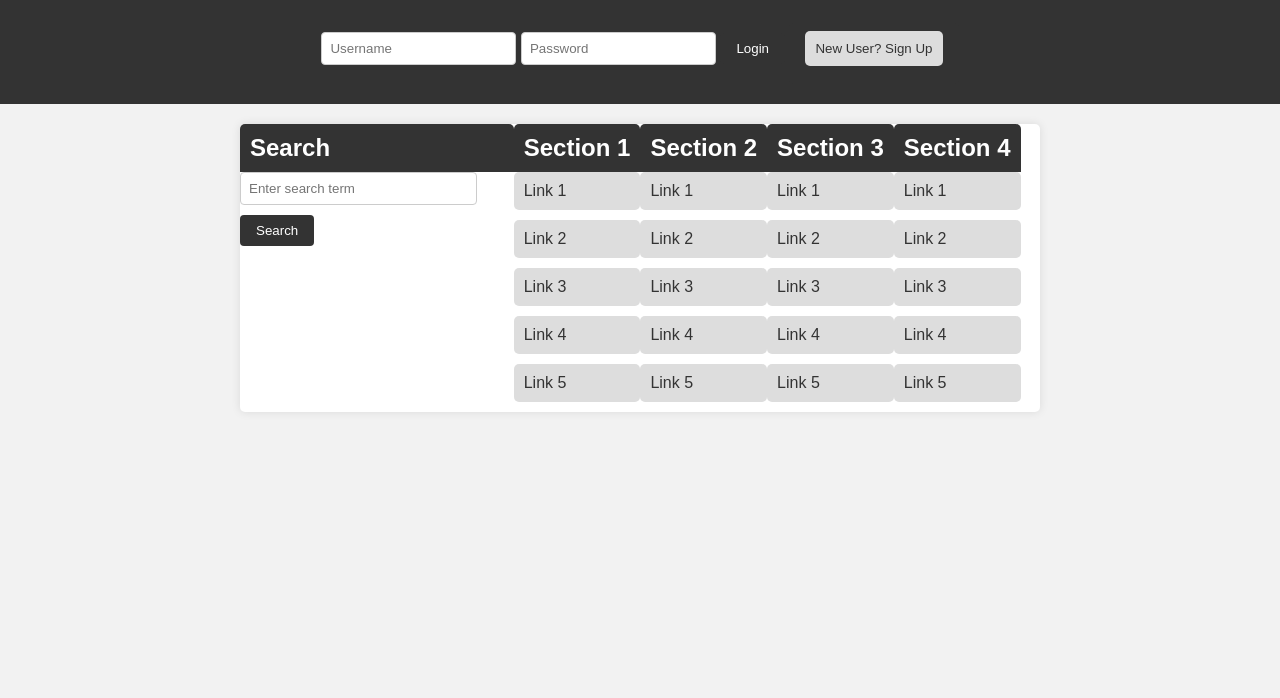
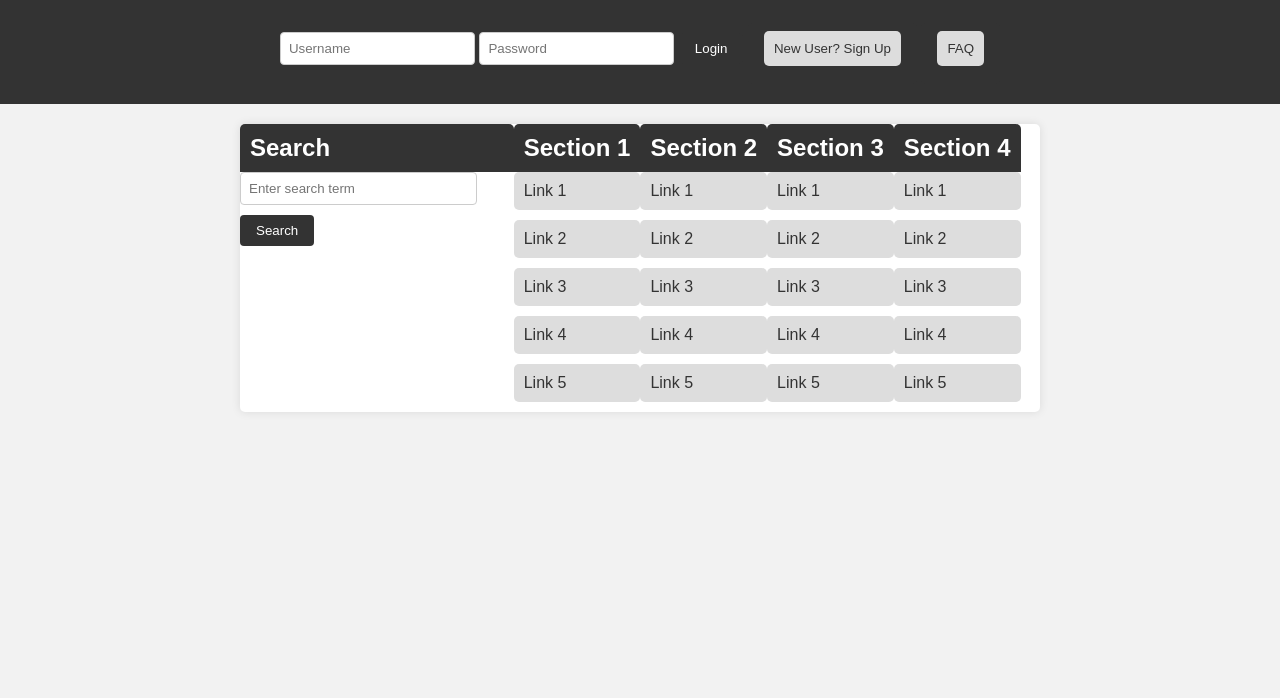
Before and after one commit to xu-maxwell/bruin-list-test, a plain HTML site: page index.html in a window 1280 px wide. Shown: the part 102-800 px from the top of the page. Drawn offline with Linux system fonts and the light colour scheme.

Commit message:
Update index.html

```diff
--- a/index.html
+++ b/index.html
@@ -89,6 +89,7 @@
             <input type="text" placeholder="Password">
             <button type="button">Login</button>
             <button type="button"><a href="signup.html">New User? Sign Up</a></button>
+            <button type="faq"><a href="faq.html">FAQ</a></button>
         </div>
 
     </header>
@@ -98,6 +99,7 @@
             <h2>Search</h2>
             <input type="text" style="width: 80%;" placeholder="Enter search term">
             <button type="button">Search</button>
+
         </div>
 
         <div>
```
